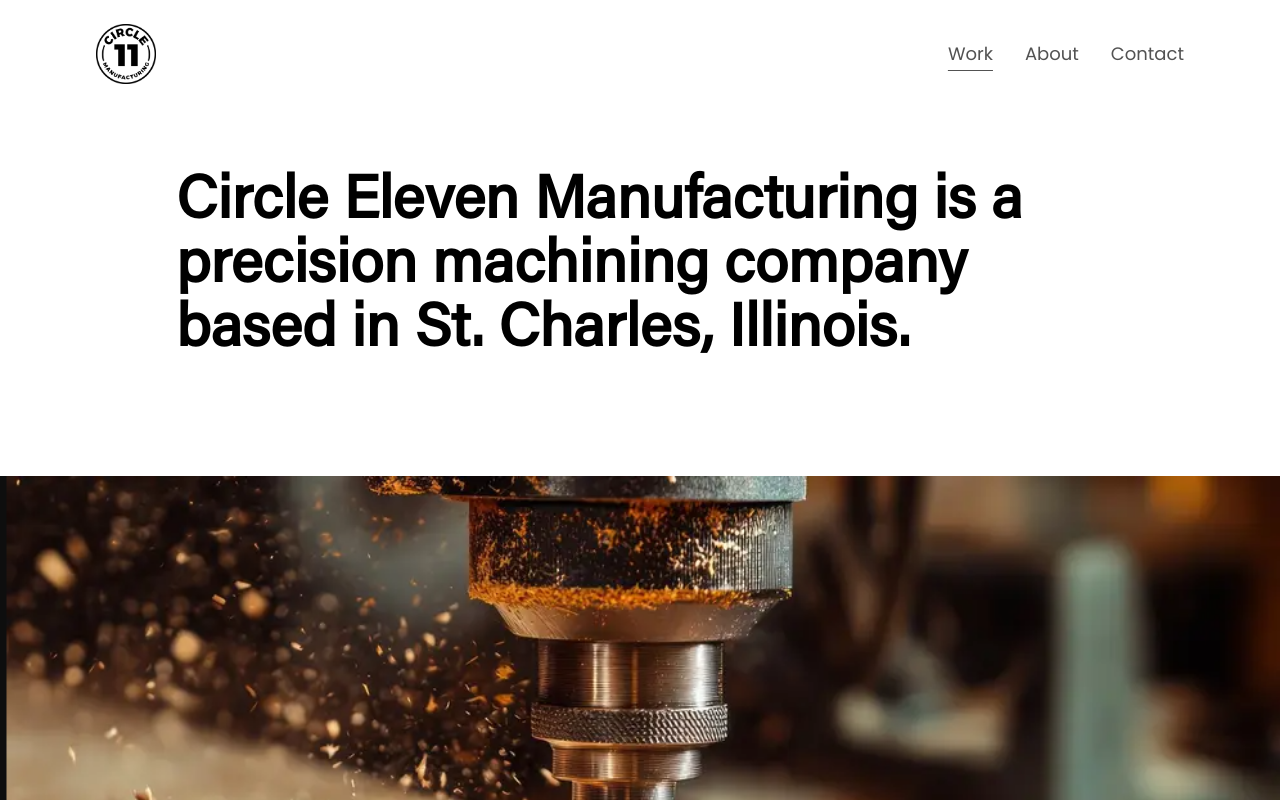
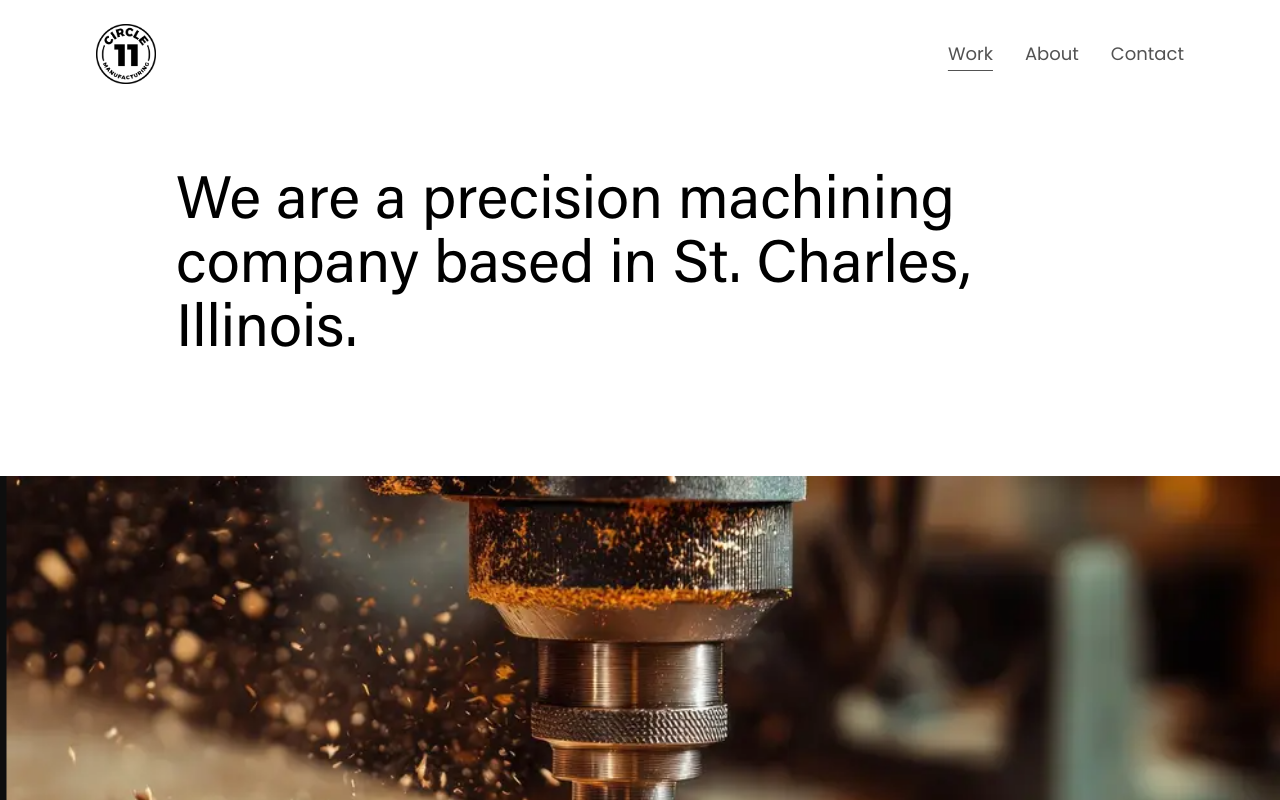
Before and after one commit to CircleElevenManufacturing/circle-eleven, a Next.js app: page / in a window 1280 px wide. Shown: the top 800 px of the page. Built offline with nearby package versions, Linux system fonts and the light colour scheme.

Commit message:
header copy

```diff
--- a/app/page.tsx
+++ b/app/page.tsx
@@ -8,8 +8,8 @@ export default function Home() {
   return (
     <section>
       {/* HEADER */}
-      <h1 className="font-semibold px-5 md:px-16 xl:pl-44 text-4xl md:text-5xl lg:text-6xl mt-16 mb-28 sm:max-w-2xl md:max-w-6xl max-w-full leading-12 lg:leading-16">
-        Circle Eleven Manufacturing is a precision machining company based in St. Charles, Illinois.
+      <h1 className="px-5 md:px-16 xl:pl-44 text-4xl md:text-5xl lg:text-6xl mt-16 mb-28 sm:max-w-2xl md:max-w-6xl max-w-full leading-12 lg:leading-16">
+        We are a precision machining company based in St. Charles, Illinois.
       </h1>
       <Image src="/drill.png" alt="drill" width={200} height={65} style={{ width: "100%" }} />
 
```
